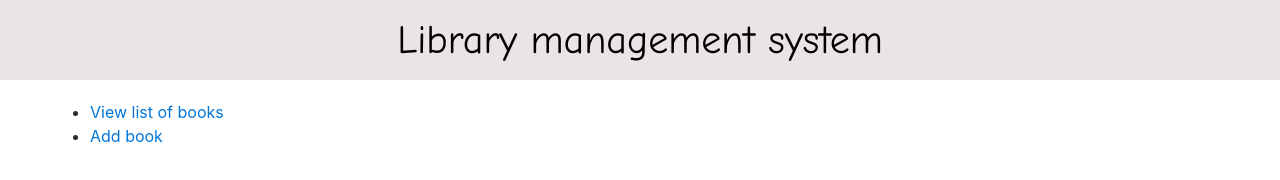
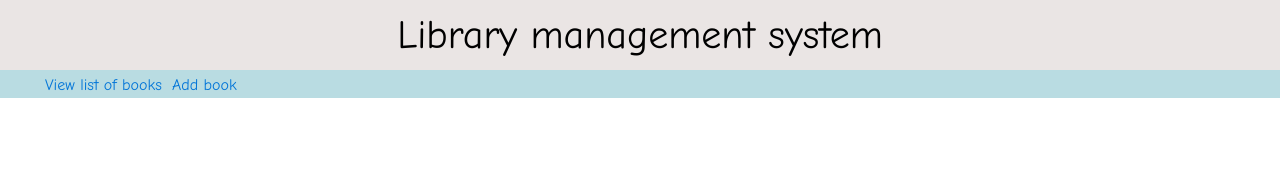
Before and after one commit to Alapan/Library-Management, a website: page templates/index.html in a window 1280 px wide. Drawn offline with nearby package versions, Linux system fonts and the light colour scheme; files that its build step writes are made by us from their sources; files whose address does not match are found by name.

Commit message:
Refs #4 Add notification after adding book

```diff
--- a/js/views/AddBook.js
+++ b/js/views/AddBook.js
@@ -1,5 +1,7 @@
 import Backbone from 'backbone';
 import BookList from '../collections/BookList';
+import PNotify from 'pnotify/dist/es/PNotify.js';
+import PNotifyButtons from 'pnotify/dist/es/PNotifyButtons.js';
 
 const AddBook = Backbone.View.extend({
 
@@ -14,7 +16,19 @@ const AddBook = Backbone.View.extend({
     if (name) {
       bookList.fetch({
         data: this.$('#bookForm').serialize(),
-        type: 'POST'
+        type: 'POST',
+        success: () => {
+          PNotify.success({
+            title: 'Add book',
+            text: 'Book added successfully'
+          });
+        },
+        error: () => {
+          PNotify.error({
+            title: 'Error',
+            text: 'Error: Book could not be added'
+          })
+        }
       });
     }
   },
--- a/package.json
+++ b/package.json
@@ -24,6 +24,7 @@
     "jquery": "^3.2.1",
     "lodash": "^4.17.4",
     "mongoose": "^4.11.6",
+    "pnotify": "^4.0.0-alpha.3",
     "tether": "^1.4.0",
     "underscore": "^1.8.3"
   },
--- a/scss/main.scss
+++ b/scss/main.scss
@@ -3,8 +3,9 @@ html {
 }
 
 .header {
-  height: 80px;
-  line-height: 80px;
+  height: 70px;
+  line-height: 70px;
+  margin-bottom: 0;
   text-align: center;
   background: #EAE5E4;
   font-family: "Comic Sans MS", sans-serif;
@@ -19,3 +20,19 @@ html {
   margin: 0 auto;
   display: block;
 }
+
+.mainmenu {
+  list-style-type: none;
+  height: 28px;
+  line-height: 28px;
+  background: #B9DCE2;
+
+  li {
+    float: left;
+    margin: 0 5px 10px 5px;
+
+    a {
+      font-family: "Comic Sans MS", sans-serif;
+    }
+  }
+}
--- a/templates/Header.html
+++ b/templates/Header.html
@@ -1,8 +1,16 @@
 <!DOCTYPE html>
 <html>
-<body>
-  <header>
-    <h1 class="header">Library management system</h1>
-  </header>
-</body>
+  <body>
+    <header>
+      <h1 class="header">Library management system</h1>
+    </header>
+    <ul class="mainmenu">
+      <li>
+        <a href="#/view">View list of books</a>
+      </li>
+      <li>
+        <a href="#/add">Add book</a>
+      </li>
+    </ul>
+  </body>
 </html>
--- a/templates/Home.html
+++ b/templates/Home.html
@@ -1,13 +1,6 @@
 <!DOCTYPE html>
 <html>
 <body>
-  <ul>
-    <li>
-      <a href="#/view">View list of books</a>
-    </li>
-    <li>
-      <a href="#/add">Add book</a>
-    </li>
-  </ul>
+
 </body>
 </html>
--- a/templates/index.html
+++ b/templates/index.html
@@ -4,6 +4,7 @@
   <title>Library management page</title>
   <script src="lib/jquery/dist/jquery.min.js"></script>
   <link rel="stylesheet" href="lib/bootstrap/dist/css/bootstrap.min.css">
+  <link rel="stylesheet" href="lib/PNotifyBrightTheme.css">
   <link rel="stylesheet" href="build/css/main.css">
 </head>
 <body>
--- a/webpack.config.js
+++ b/webpack.config.js
@@ -17,7 +17,8 @@ module.exports = {
       'underscore',
       'tether',
       'bootstrap',
-      'backbone'
+      'backbone',
+      'pnotify'
     ]
   },
   output: {
```
Also changed, not shown: build/css/main.css, build/js/main.js, build/js/vendor.js, 2 other files.
